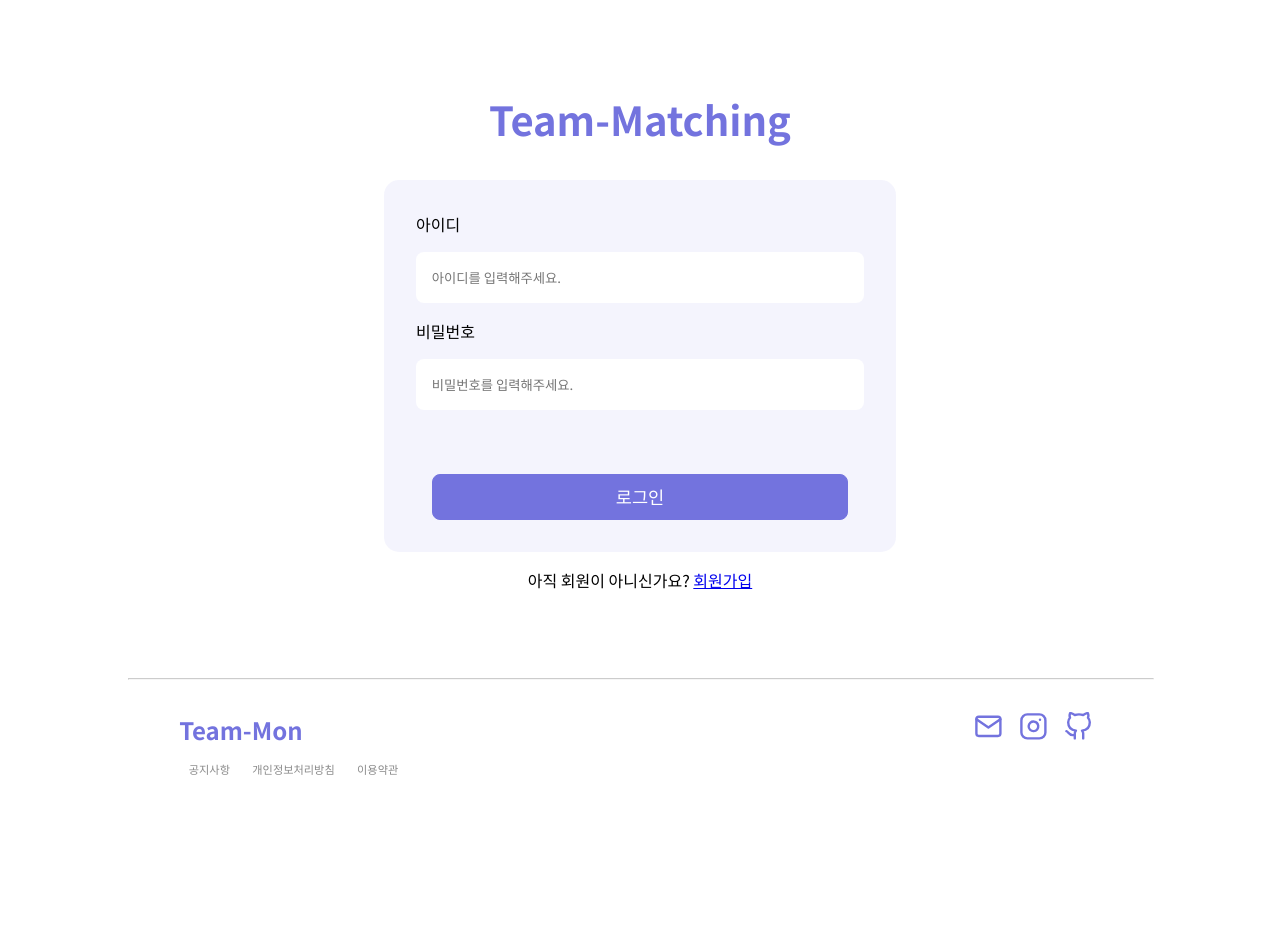
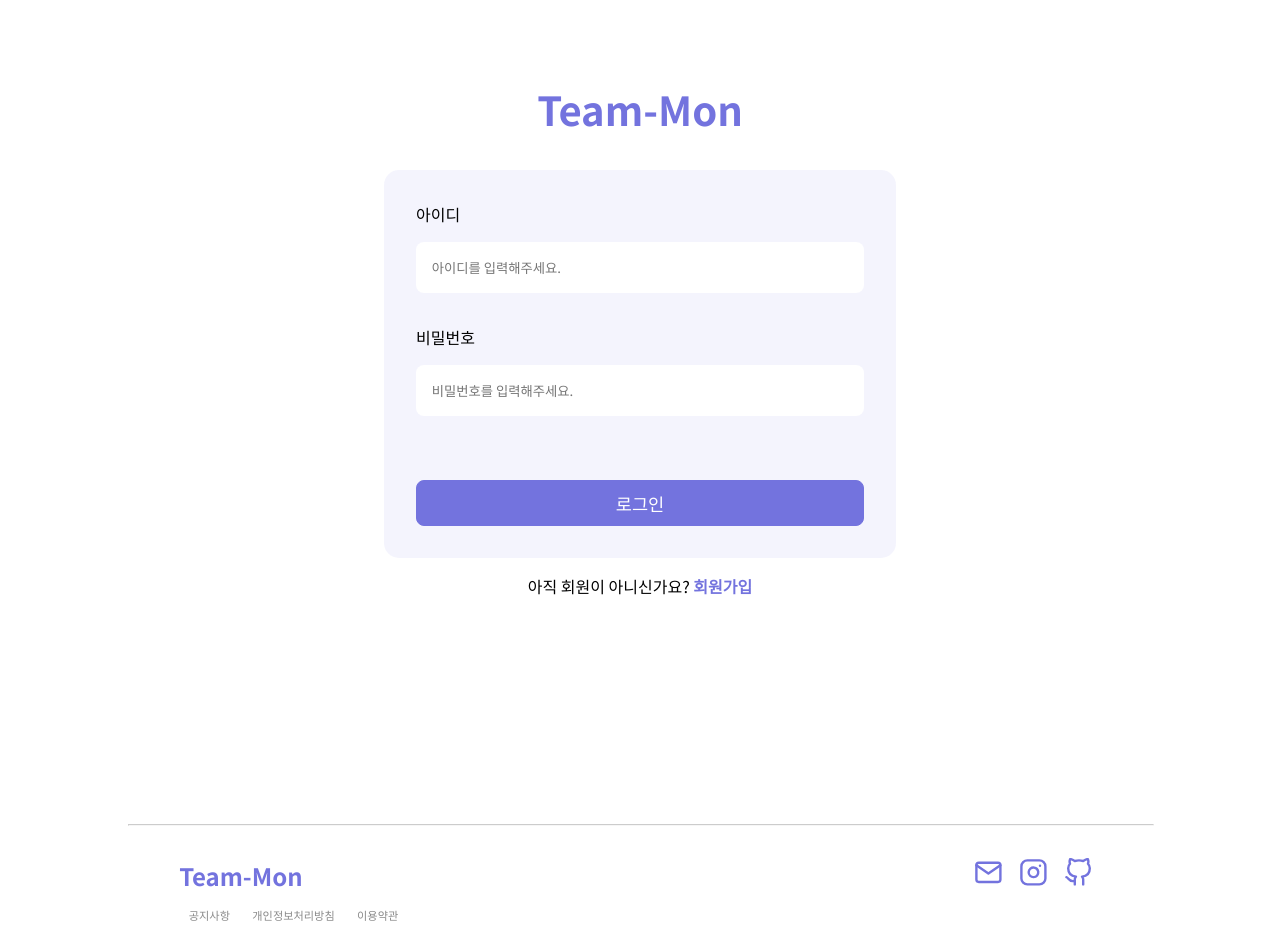
Before and after one commit to yeon7485/Team-Matching-FE-Web, a React (Create React App) app in the folder team-matching-web/: page /login in a window 1280 px wide. Before the commit the page ends 800 px from the top, so only its background shows below. Built offline with nearby package versions, Linux system fonts and the light colour scheme; what recoil-persist would draw is missing.

Commit message:
design: css 수정
- container height 수정
- 회원가입 링크 css 수정
- title css 수정
- title 눌렀을 때 main 화면으로 링크 기능 추가

```diff
--- a/team-matching-web/src/pages/Login/Login.jsx
+++ b/team-matching-web/src/pages/Login/Login.jsx
@@ -15,18 +15,23 @@ export default function Login() {
   const handleSubmit = (e) => {
     e.preventDefault();
     logIn(id, password).then((result) => {
-      console.log(result);
       if (result.status === 200) {
         setUser({ userId: id, token: result.headers.authorization });
-        nav('/');
+        nav('/', { replace: true });
       }
     });
+  };
+
+  const goToMain = () => {
+    nav('/');
   };
 
   return (
     <div className={styles.root}>
       <section className={styles.container}>
-        <h1 className={styles.title}>Team-Matching</h1>
+        <h1 className={styles.title} onClick={goToMain}>
+          Team-Mon
+        </h1>
         <form className={styles.form} onSubmit={handleSubmit}>
           <label htmlFor='id'>아이디</label>
           <input
@@ -58,7 +63,10 @@ export default function Login() {
           <button className={styles.loginButton}>로그인</button>
         </form>
         <p>
-          아직 회원이 아니신가요? <Link to='/join'>회원가입</Link>
+          아직 회원이 아니신가요?{' '}
+          <Link to='/join' className={styles.joinBtn}>
+            회원가입
+          </Link>
         </p>
       </section>
     </div>
--- a/team-matching-web/src/pages/Login/Login.module.css
+++ b/team-matching-web/src/pages/Login/Login.module.css
@@ -4,7 +4,7 @@
   justify-content: center;
   align-items: center;
   width: 100vw;
-  height: 81.05vh;
+  height: 100vh;
 }
 
 .container {
@@ -18,11 +18,12 @@
 }
 
 .title {
-  margin-bottom: 2rem;
+  margin: 0rem 0rem 2rem;
   color: var(--main-color);
   font-weight: bold;
   font-size: 2.5rem;
   text-decoration: none;
+  cursor: pointer;
   flex-shrink: 0;
 }
 
@@ -47,16 +48,16 @@ label {
 .inputBox {
   width: 93%;
   padding: 1rem;
-  margin-bottom: 1rem;
+  margin-bottom: 2rem;
   border: none;
   border-radius: 8px;
   outline: none;
 }
 
 .loginButton {
-  width: 93%;
+  width: 100%;
   padding: 0.6rem 1.2rem;
-  margin-top: 3rem;
+  margin-top: 2rem;
   border: 1px solid var(--main-color);
   border-radius: 0.5rem;
   background-color: var(--main-color);
@@ -69,3 +70,13 @@ label {
 .loginButton:hover {
   background-color: var(--main-color-dark);
 }
+
+.joinBtn {
+  color: var(--main-color);
+  font-weight: 600;
+  text-decoration: none;
+}
+
+.joinBtn:hover {
+  text-decoration: underline;
+}
```
